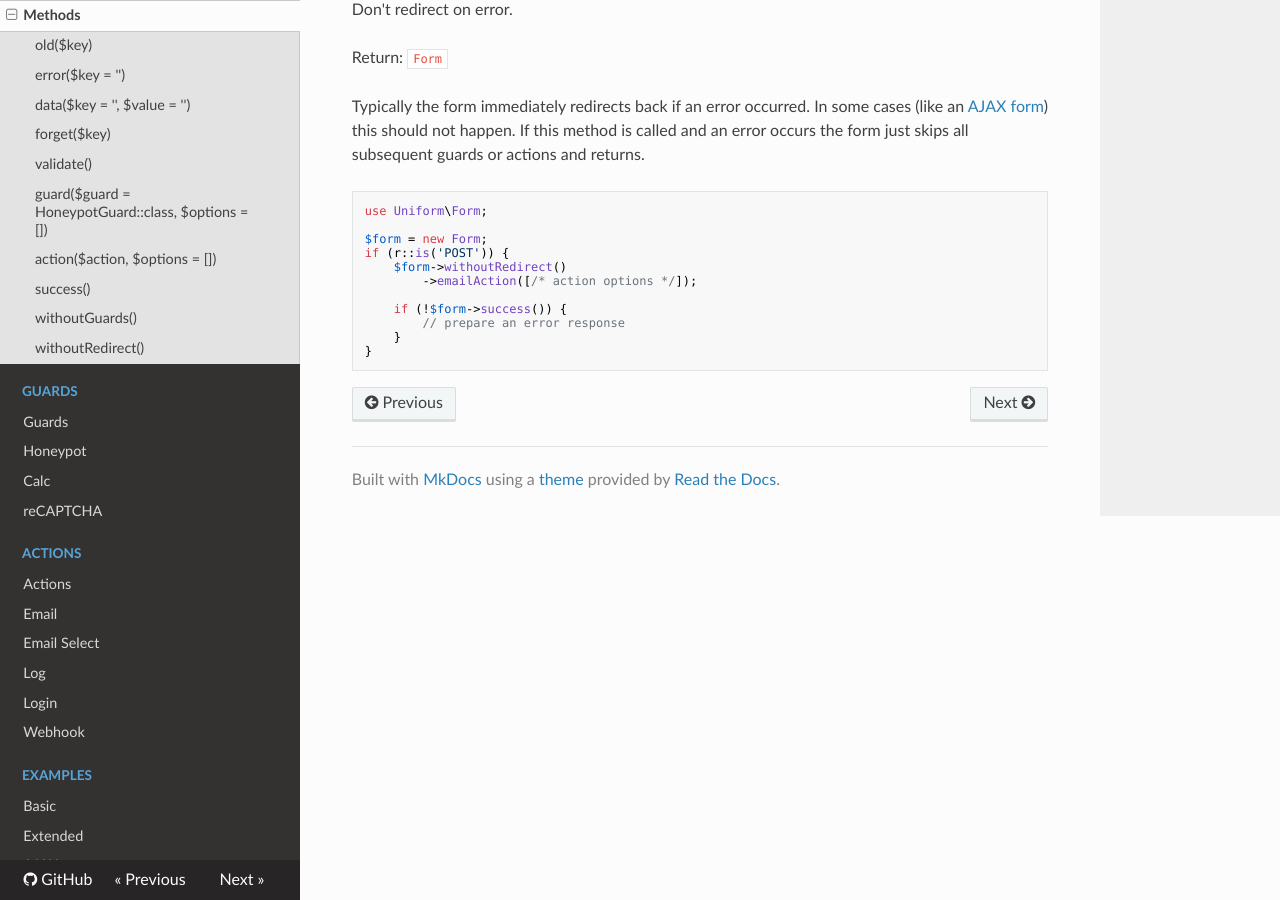
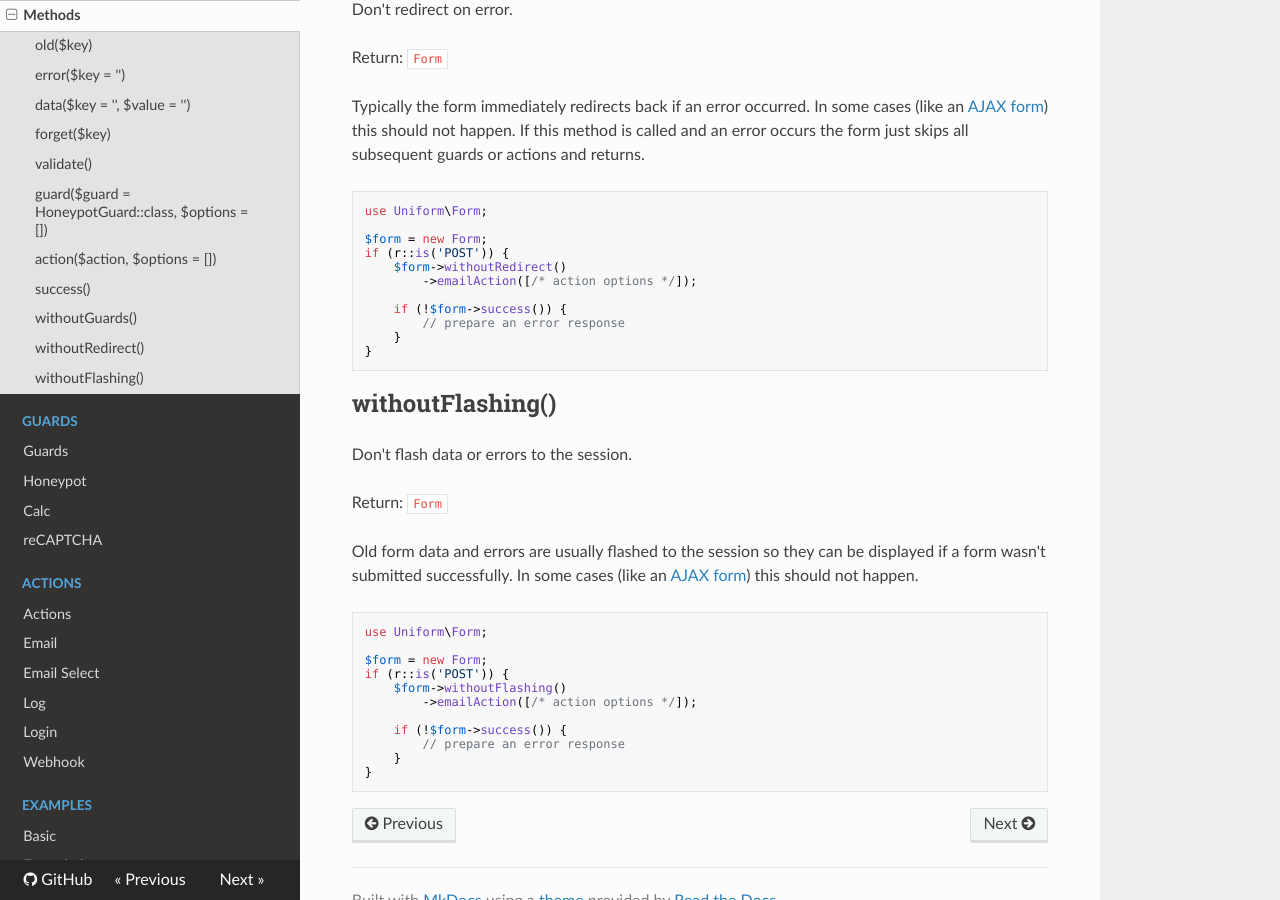
Before and after one commit to mzur/kirby-uniform, an MkDocs documentation site: the page built from docs/methods.md, in a window 1280 px wide and 900 px high, scrolled down 3140 px. Built offline with MkDocs 1.6.1, drawn with Linux system fonts in a browser that asks for light colours; nearby versions of some CDN libraries; old or Windows-style settings are respelled for this version of MkDocs.

Commit message:
Implement Form::withoutFlashing

````diff
--- a/docs/methods.md
+++ b/docs/methods.md
@@ -166,3 +166,25 @@ if (r::is('POST')) {
     }
 }
 ```
+
+## withoutFlashing()
+
+Don't flash data or errors to the session.
+
+Return: `Form`
+
+Old form data and errors are usually flashed to the session so they can be displayed if a form wasn't submitted successfully. In some cases (like an [AJAX form](examples/ajax)) this should not happen.
+
+```php
+use Uniform\Form;
+
+$form = new Form;
+if (r::is('POST')) {
+    $form->withoutFlashing()
+        ->emailAction([/* action options */]);
+
+    if (!$form->success()) {
+        // prepare an error response
+    }
+}
+```
````
Also changed, not shown: docs/examples/ajax.md (+4 -5 lines), 3 other files.
